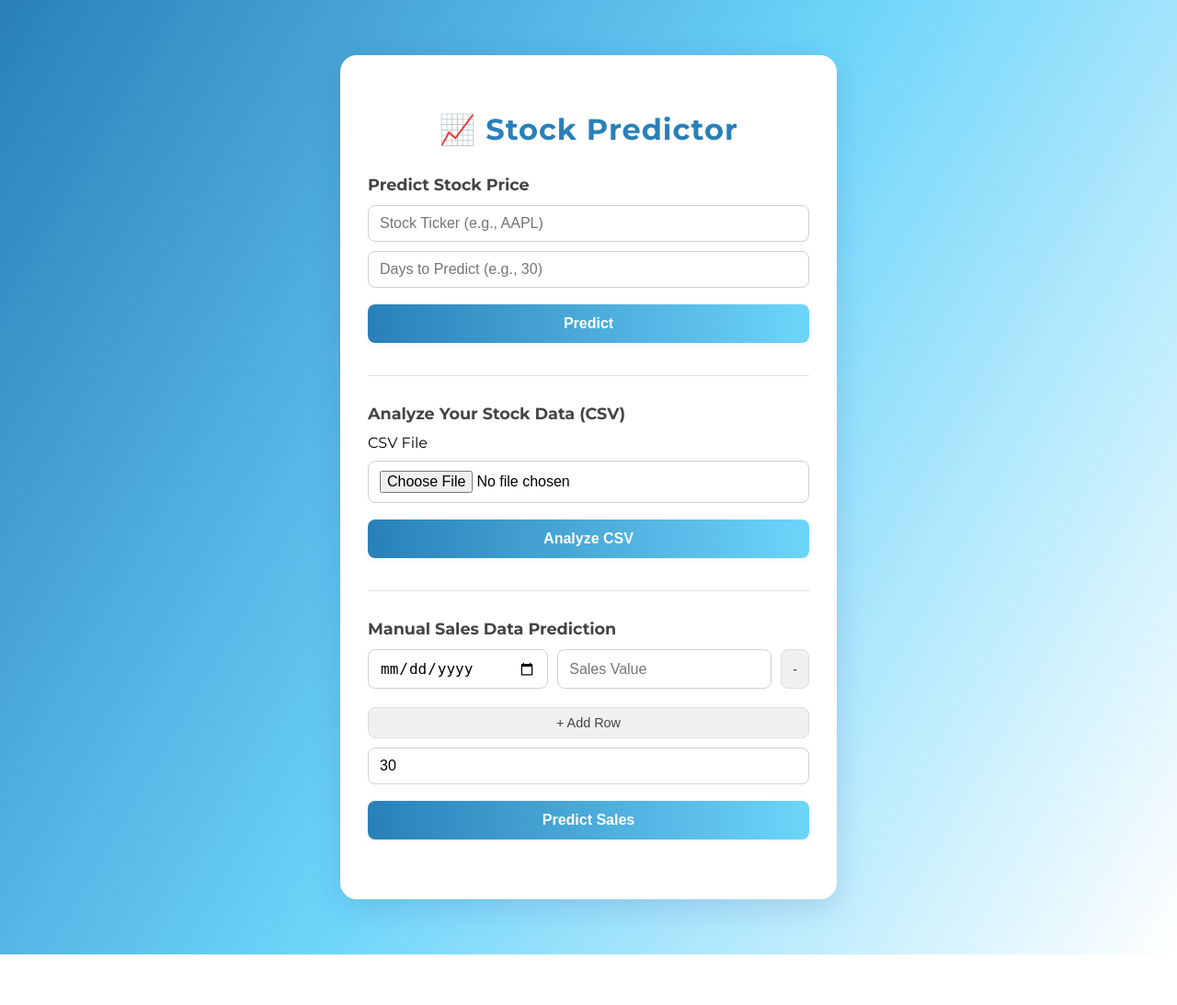
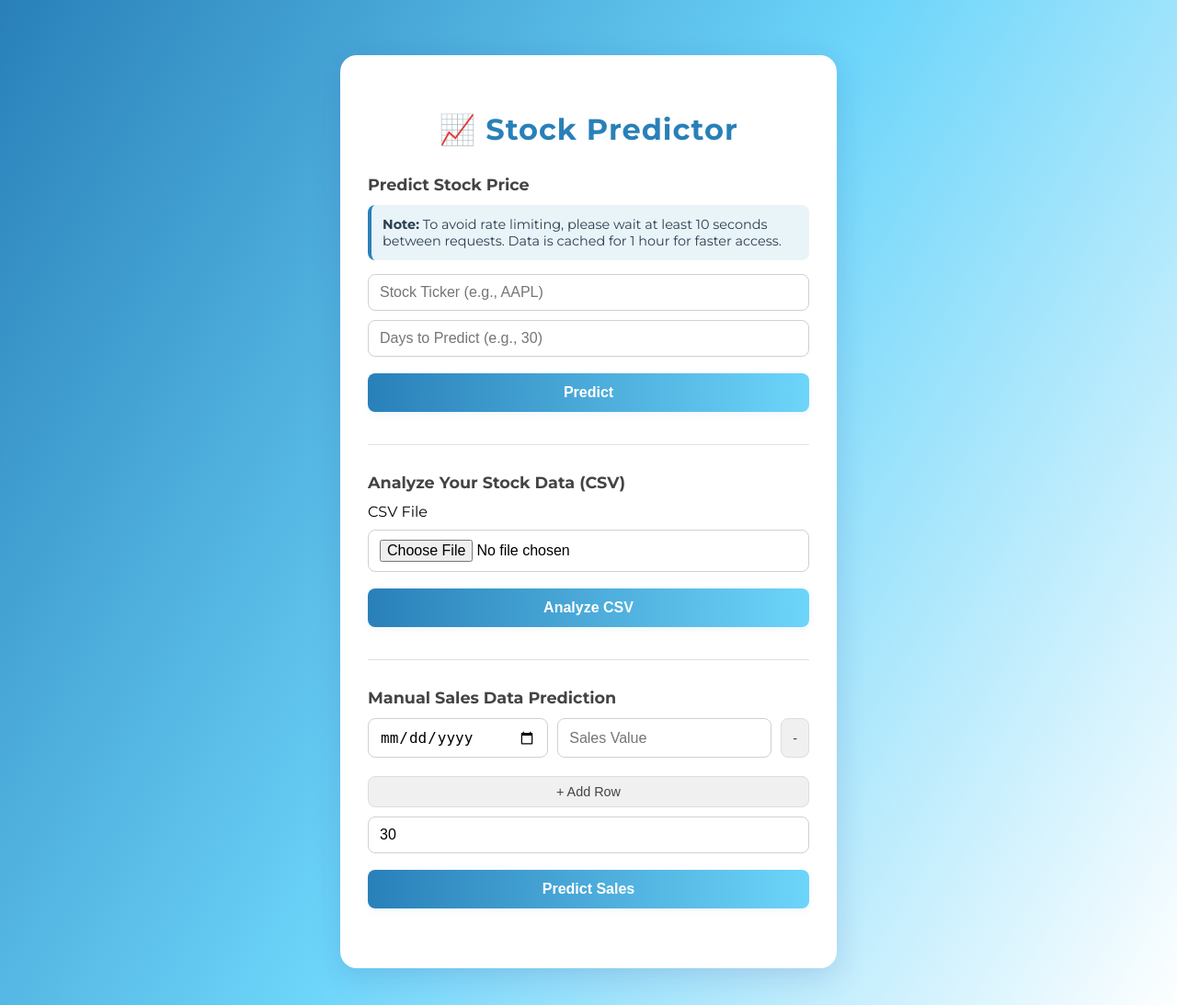
Before and after one commit to Imran-farhat/sales-prediction, a Flask app: page / in a window 1280 px wide. Shown: the top 1093 px of the page at 92% size. Before the commit the page ends 1038 px from the top, so only its background shows below. Run offline with Flask 3, Linux system fonts and the light colour scheme.

Commit message:
new file:   README_RATE_LIMITS.md modified:   app.py deleted:    templates/documentation.html modified:   templates/index.html

```diff
--- a/app.py
+++ b/app.py
@@ -1,6 +1,7 @@
 # app.py (Flask Backend)
-from flask import Flask, render_template, request
+from flask import Flask, render_template, request, session
 import yfinance as yf
+from yfinance.exceptions import YFRateLimitError
 try:
     from prophet import Prophet
 except ImportError:
@@ -8,8 +9,241 @@ except ImportError:
 import pandas as pd
 import plotly.express as px
 import io
+import time
+import random
+from datetime import datetime, timedelta
+import os
+import pickle
+import hashlib
 
 app = Flask(__name__)
+
+# Rate limiting configuration
+REQUEST_TIMESTAMPS = {}
+MIN_REQUEST_INTERVAL = 5  # seconds between requests for the same IP (reduced from 10)
+
+# Add session configuration
+app.secret_key = 'your-secret-key-here'  # Change this to a random secret key
+
+def is_rate_limited(ip_address):
+    """Check if IP is rate limited"""
+    now = time.time()
+    if ip_address in REQUEST_TIMESTAMPS:
+        if now - REQUEST_TIMESTAMPS[ip_address] < MIN_REQUEST_INTERVAL:
+            return True
+    REQUEST_TIMESTAMPS[ip_address] = now
+    return False
+
+def get_session_key():
+    """Get a unique session key for rate limiting"""
+    if 'session_id' not in session:
+        session['session_id'] = hashlib.md5(str(random.random()).encode()).hexdigest()
+    return session['session_id']
+
+# Clean up old timestamps periodically
+def cleanup_old_timestamps():
+    """Remove old timestamps to prevent memory buildup"""
+    now = time.time()
+    cutoff = now - (MIN_REQUEST_INTERVAL * 10)  # Keep only last 10 intervals
+    keys_to_remove = [ip for ip, timestamp in REQUEST_TIMESTAMPS.items() if timestamp < cutoff]
+    for key in keys_to_remove:
+        del REQUEST_TIMESTAMPS[key]
+
+# Cache configuration
+CACHE_DIR = 'cache'
+CACHE_EXPIRY_HOURS = 6  # Increased to 6 hours to reduce API calls
+
+if not os.path.exists(CACHE_DIR):
+    os.makedirs(CACHE_DIR)
+
+def get_cache_filename(ticker, period):
+    """Generate cache filename for a ticker and period"""
+    return os.path.join(CACHE_DIR, f"{ticker}_{period}.pkl")
+
+def is_cache_valid(cache_file):
+    """Check if cache file exists and is not expired"""
+    if not os.path.exists(cache_file):
+        return False
+
+    file_time = datetime.fromtimestamp(os.path.getmtime(cache_file))
+    return datetime.now() - file_time < timedelta(hours=CACHE_EXPIRY_HOURS)
+
+def save_to_cache(data, cache_file):
+    """Save data to cache file"""
+    try:
+        with open(cache_file, 'wb') as f:
+            pickle.dump(data, f)
+    except Exception as e:
+        print(f"Error saving to cache: {e}")
+
+def load_from_cache(cache_file):
+    """Load data from cache file"""
+    try:
+        with open(cache_file, 'rb') as f:
+            return pickle.load(f)
+    except Exception as e:
+        print(f"Error loading from cache: {e}")
+        return None
+
+def fetch_stock_data_with_retry(ticker, period="5y", max_retries=2):  # Reduced retries
+    """Fetch stock data with retry logic and caching"""
+    cache_file = get_cache_filename(ticker, period)
+
+    # Check cache first
+    if is_cache_valid(cache_file):
+        cached_data = load_from_cache(cache_file)
+        if cached_data is not None:
+            print(f"Using cached data for {ticker}")
+            return cached_data
+
+    # Check if we have expired cache as immediate fallback
+    if os.path.exists(cache_file):
+        cached_data = load_from_cache(cache_file)
+        if cached_data is not None:
+            print(f"Found expired cache for {ticker}, will use as fallback")
+            fallback_data = cached_data
+        else:
+            fallback_data = None
+    else:
+        fallback_data = None
+
+    # Try to fetch from API with retry logic
+    for attempt in range(max_retries):
+        try:
+            print(f"Fetching data for {ticker} (attempt {attempt + 1}/{max_retries})")
+
+            # Add a small delay between requests to avoid rate limiting
+            if attempt > 0:
+                time.sleep(5)
+
+            stock = yf.Ticker(ticker)
+            hist = stock.history(period=period)
+
+            if not hist.empty:
+                # Save to cache
+                save_to_cache(hist, cache_file)
+                print(f"Successfully fetched and cached {ticker}")
+                return hist
+            else:
+                print(f"No data returned for {ticker}")
+
+        except YFRateLimitError:
+            print(f"Rate limit hit for {ticker}, attempt {attempt + 1}")
+            if attempt < max_retries - 1:
+                # Shorter wait times but still effective
+                wait_time = 15 + random.uniform(5, 10)  # 15-25 seconds
+                print(f"Waiting {wait_time:.1f} seconds before retry...")
+                time.sleep(wait_time)
+            else:
+                print(f"Max retries reached for {ticker}")
+
+        except Exception as e:
+            print(f"Error fetching data for {ticker}: {e}")
+            if attempt < max_retries - 1:
+                wait_time = 5 + random.uniform(1, 3)
+                print(f"Waiting {wait_time:.1f} seconds before retry...")
+                time.sleep(wait_time)
+
+    # If all attempts failed, use fallback data if available
+    if fallback_data is not None:
+        print(f"Using expired cache data for {ticker}")
+        return fallback_data
+
+    print(f"No data available for {ticker}")
+    return pd.DataFrame()  # Return empty DataFrame if all attempts fail
+
+def create_sample_data(ticker, period="5y"):
+    """Create sample stock data for demonstration when API is unavailable"""
+    print(f"Creating sample data for {ticker}")
+
+    # Create date range
+    if period == "5y":
+        days = 365 * 5
+    elif period == "1y":
+        days = 365
+    else:
+        days = 365  # Default to 1 year
+
+    end_date = datetime.now()
+    start_date = end_date - timedelta(days=days)
+
+    # Generate date range
+    dates = pd.date_range(start=start_date, end=end_date, freq='D')
+
+    # Generate sample price data with some volatility
+    base_price = 100
+    prices = []
+    current_price = base_price
+
+    for i in range(len(dates)):
+        # Add some random walk behavior
+        change = random.uniform(-0.05, 0.05)  # ±5% daily change
+        current_price = max(10, current_price * (1 + change))  # Minimum price of $10
+        prices.append(current_price)
+
+    # Create DataFrame
+    df = pd.DataFrame({
+        'Date': dates,
+        'Open': [p * random.uniform(0.98, 1.02) for p in prices],
+        'High': [p * random.uniform(1.00, 1.05) for p in prices],
+        'Low': [p * random.uniform(0.95, 1.00) for p in prices],
+        'Close': prices,
+        'Volume': [random.randint(1000000, 10000000) for _ in prices]
+    })
+
+    df.set_index('Date', inplace=True)
+    return df
+
+def preload_popular_stocks():
+    """Preload popular stocks to cache during startup (optional)"""
+    popular_stocks = ['AAPL', 'GOOGL', 'MSFT', 'AMZN', 'TSLA']  # Reduced list
+    preloaded_count = 0
+
+    for ticker in popular_stocks:
+        cache_file = get_cache_filename(ticker, "5y")
+        if not is_cache_valid(cache_file):
+            print(f"Attempting to preload {ticker} to cache...")
+            try:
+                stock = yf.Ticker(ticker)
+                hist = stock.history(period="5y")
+                if not hist.empty:
+                    save_to_cache(hist, cache_file)
+                    print(f"Successfully cached {ticker}")
+                    preloaded_count += 1
+                else:
+                    print(f"No data available for {ticker}")
+
+                # Increase delay between requests
+                time.sleep(3)
+
+                # Stop preloading if we hit rate limits
+                if preloaded_count >= 2:  # Limit to 2 successful preloads
+                    print("Preload limit reached to avoid rate limiting")
+                    break
+
+            except YFRateLimitError:
+                print(f"Rate limit hit during preload for {ticker} - stopping preload")
+                break
+            except Exception as e:
+                print(f"Failed to preload {ticker}: {e}")
+                continue
+
+    print(f"Preloaded {preloaded_count} stocks to cache")
+
+# Configuration
+DEMO_MODE_ENABLED = True  # Enable demo mode when API is unavailable
+ENABLE_PRELOADING = False  # Disable preloading to avoid rate limits
+
+# Initialize cache with popular stocks on startup (configurable)
+if ENABLE_PRELOADING:
+    print("Initializing cache with popular stocks...")
+    try:
+        preload_popular_stocks()
+    except Exception as e:
+        print(f"Error during cache initialization: {e}")
+        print("Continuing without preloading - cache will be populated as needed")
+else:
+    print("Cache preloading disabled. Cache will be populated as needed.")
 
 @app.route('/')
 def home():
@@ -17,33 +251,98 @@ def home():
 
 @app.route('/predict', methods=['POST'])
 def predict():
-    # Get user inputs
-    ticker = request.form['ticker']
-    days = int(request.form['days'])
+    try:
+        # Get user inputs
+        ticker = request.form['ticker'].upper().strip()
+        days = int(request.form['days'])
 
-    # Fetch data
-    stock = yf.Ticker(ticker)
-    hist = stock.history(period="5y")
-    if hist.empty:
-        return render_template('results.html', graph='<b>No data found for this ticker.</b>', ticker=ticker, days=days)
-    if Prophet is None:
-        return render_template('results.html', graph='<b>Prophet library is not installed. Please install prophet.</b>', ticker=ticker, days=days)
-    # Prepare Prophet model
-    df = hist.reset_index()[['Date', 'Close']]
-    df['Date'] = pd.to_datetime(df['Date']).dt.tz_localize(None)  # Remove timezone
-    df.columns = ['ds', 'y']
-    model = Prophet()
-    model.fit(df)
-    future = model.make_future_dataframe(periods=days)
-    forecast = model.predict(future)
-    # Generate Plotly graph
-    fig = px.line(forecast, x='ds', y='yhat',
-                 title=f'{ticker} Price Prediction')
-    graph = fig.to_html(full_html=False)
-    return render_template('results.html',
-                         graph=graph,
-                         ticker=ticker,
-                         days=days)
+        if not ticker:
+            return render_template('results.html',
+                                graph='<b>Please enter a valid ticker symbol.</b>',
+                                ticker=ticker,
+                                days=days)
+          # Check rate limiting (using both IP and session)
+        client_ip = request.remote_addr
+        session_key = get_session_key()
+        rate_limit_key = f"{client_ip}_{session_key}"
+
+        if is_rate_limited(rate_limit_key):
+            return render_template('results.html',
+                                graph='<b>Rate limit exceeded. Please wait a few seconds before trying again.</b>',
+                                ticker=ticker,
+                                days=days)
+
+        # Clean up old timestamps
+        cleanup_old_timestamps()        # Fetch data with retry logic and caching
+        hist = fetch_stock_data_with_retry(ticker, period="5y")
+
+        if hist.empty:
+            # Try to create sample data for demonstration if enabled
+            if DEMO_MODE_ENABLED:
+                print(f"Creating sample data for {ticker} due to API unavailability")
+                hist = create_sample_data(ticker, period="5y")
+
+                if not hist.empty:
+                    # Add a notice that this is sample data
+                    demo_notice = f"<div style='background-color: #fff3cd; border: 1px solid #ffeaa7; padding: 10px; margin: 10px 0; border-radius: 5px;'><strong>Demo Mode:</strong> Unable to fetch real data for {ticker} due to API limitations. Showing sample data for demonstration purposes.</div>"
+
+            if hist.empty:
+                return render_template('results.html',
+                                    graph='<b>Unable to fetch data for this ticker. This could be due to:</b><br>• Invalid ticker symbol<br>• API rate limiting<br>• Network issues<br><br>Please verify the ticker symbol and try again in a few minutes.',
+                                    ticker=ticker,
+                                    days=days)
+
+        if Prophet is None:
+            return render_template('results.html',
+                                graph='<b>Prophet library is not installed. Please install prophet.</b>',
+                                ticker=ticker,
+                                days=days)
+
+        # Prepare Prophet model
+        df = hist.reset_index()[['Date', 'Close']]
+        df['Date'] = pd.to_datetime(df['Date']).dt.tz_localize(None)  # Remove timezone
+        df.columns = ['ds', 'y']
+
+        # Check if we have enough data
+        if len(df) < 2:
+            return render_template('results.html',
+                                graph='<b>Not enough historical data for prediction.</b>',
+                                ticker=ticker,
+                                days=days)
+
+        model = Prophet()
+        model.fit(df)
+        future = model.make_future_dataframe(periods=days)
+        forecast = model.predict(future)
+          # Generate Plotly graph
+        fig = px.line(forecast, x='ds', y='yhat',
+                     title=f'{ticker} Price Prediction for next {days} days')
+
+        # Add actual historical data
+        fig.add_scatter(x=df['ds'], y=df['y'], mode='lines', name='Historical Data', line=dict(color='blue'))
+
+        # Add prediction confidence intervals
+        fig.add_scatter(x=forecast['ds'], y=forecast['yhat_upper'],
+                       mode='lines', name='Upper Confidence', line=dict(color='lightgray', dash='dash'))
+        fig.add_scatter(x=forecast['ds'], y=forecast['yhat_lower'],
+                       mode='lines', name='Lower Confidence', line=dict(color='lightgray', dash='dash'))
+
+        graph = fig.to_html(full_html=False)
+
+        # Add demo notice if using sample data
+        if 'demo_notice' in locals():
+            graph = demo_notice + graph
+
+        return render_template('results.html',
+                             graph=graph,
+                             ticker=ticker,
+                             days=days)
+
+    except Exception as e:
+        return render_template('results.html',
+                            graph=f'<b>Unexpected error: {str(e)}</b>',
+                            ticker=ticker if 'ticker' in locals() else 'Unknown',
+                            days=days if 'days' in locals() else 30)
 
 @app.route('/upload', methods=['POST'])
 def upload():
@@ -111,5 +410,44 @@ def manual_predict():
                             ticker="Manual Data",
                             days=prediction_days if 'prediction_days' in locals() else 30)
 
+def cleanup_cache():
+    """Remove old cache files to prevent disk space issues"""
+    try:
+        if os.path.exists(CACHE_DIR):
+            for filename in os.listdir(CACHE_DIR):
+                filepath = os.path.join(CACHE_DIR, filename)
+                if filename.endswith('.pkl'):
+                    file_time = datetime.fromtimestamp(os.path.getmtime(filepath))
+                    if datetime.now() - file_time > timedelta(hours=CACHE_EXPIRY_HOURS * 2):
+                        os.remove(filepath)
+                        print(f"Removed old cache file: {filename}")
+    except Exception as e:
+        print(f"Error during cache cleanup: {e}")
+
+@app.route('/status')
+def status():
+    """Status endpoint to check cache and rate limiting"""
+    cache_files = []
+    if os.path.exists(CACHE_DIR):
+        for filename in os.listdir(CACHE_DIR):
+            if filename.endswith('.pkl'):
+                filepath = os.path.join(CACHE_DIR, filename)
+                file_time = datetime.fromtimestamp(os.path.getmtime(filepath))
+                cache_files.append({
+                    'file': filename,
+                    'age': str(datetime.now() - file_time),
+                    'valid': is_cache_valid(filepath)
+                })
+
+    return {
+        'cache_files': len(cache_files),
+        'active_rate_limits': len(REQUEST_TIMESTAMPS),
+        'cache_details': cache_files[:10]  # Show first 10 cache files
+    }
+
 if __name__ == '__main__':
-    app.run(debug=True)
+    # Clean up old cache files on startup
+    cleanup_cache()
+
+    # Run Flask app
+    app.run(debug=True, host='0.0.0.0', port=5000)
--- a/templates/index.html
+++ b/templates/index.html
@@ -91,9 +91,17 @@
             padding: 8px 12px;
             cursor: pointer;
             font-size: 0.9rem;
+        }        .action-btn:hover {
+            background: #e0e0e0;
         }
-        .action-btn:hover {
-            background: #e0e0e0;
+        .info-box {
+            background: #e8f4f8;
+            padding: 12px;
+            border-radius: 8px;
+            margin-bottom: 15px;
+            font-size: 0.9rem;
+            color: #2c3e50;
+            border-left: 4px solid #2980b9;
         }
         @media (max-width: 600px) {
             .container {
@@ -105,11 +113,12 @@
 </head>
 <body>
     <div class="container">
-        <h1>📈 Stock Predictor</h1>
-
-        <!-- Stock Prediction Form -->
+        <h1>📈 Stock Predictor</h1>        <!-- Stock Prediction Form -->
         <div class="form-section">
             <div class="form-title">Predict Stock Price</div>
+            <div class="info-box">
+                <strong>Note:</strong> To avoid rate limiting, please wait at least 10 seconds between requests. Data is cached for 1 hour for faster access.
+            </div>
             <form action="/predict" method="post" class="form-group">
                 <input type="text" name="ticker" placeholder="Stock Ticker (e.g., AAPL)" required>
                 <input type="number" name="days" min="1" max="365" placeholder="Days to Predict (e.g., 30)" required>
```
Also changed, not shown: README_RATE_LIMITS.md (added), templates/documentation.html (deleted).
